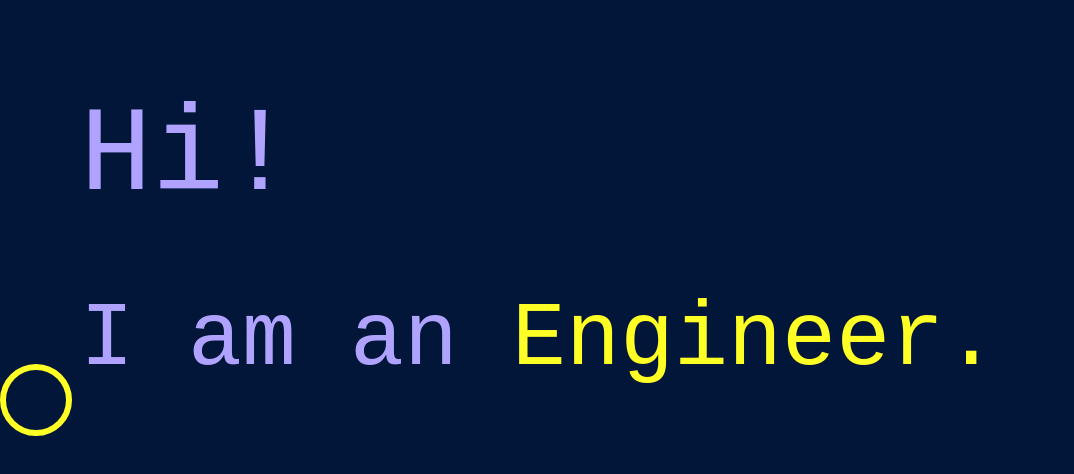
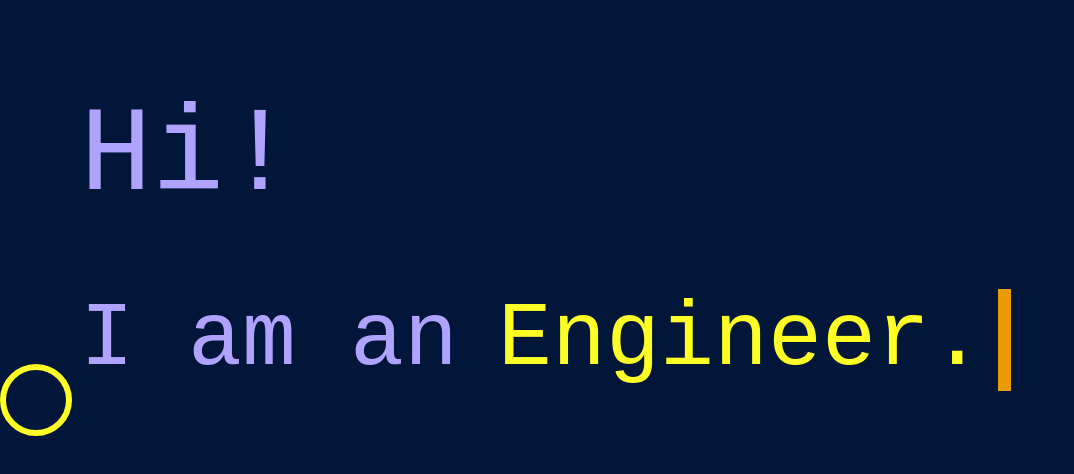
Before and after one commit to henry4666/homepage-prototype, a plain HTML site: page index.html in a window 1280 px wide. Shown: the whole page, without its empty margins (0-1074 px from the left). Drawn offline with Linux system fonts and the light colour scheme.

Commit message:
add animation to hero span

```diff
--- a/index.html
+++ b/index.html
@@ -5,13 +5,14 @@
     <meta http-equiv="X-UA-Compatible" content="IE=edge">
     <meta name="viewport" content="width=device-width, initial-scale=1.0">
     <link rel="stylesheet" href="./style.css">
+    <link rel="script" href="./script.js">
     <title>henri.dev</title>
 </head>
 <body>
     <div class="logo"></div>
     <main>
         <div class="greet">Hi!</div>
-        <div class="hero">I am an <span>Engineer.</span></div>
+        <div class="hero c2">I am an <span class="typed" id="into">Engineer.</span></div>
     </main>
     <div class="circle"></div>
 </body>
--- /dev/null
+++ b/script.js
@@ -0,0 +1 @@
+const into = document.querySelector("#into");
--- a/style.css
+++ b/style.css
@@ -1,4 +1,4 @@
-.color-pallet {
+#color-pallet {
     background-color: #011638;
     color: #B0A3FF;
     color: #2E294E;
@@ -44,3 +44,44 @@ body main {
     border-radius: 50%;
     border: 6px solid #FFFF26;
 }
+
+.c2 {
+    display: flex;
+    align-items: baseline;
+}
+
+.typed {
+    margin-left: 2.5rem;
+    display: inline-block;
+    overflow: hidden;
+    border-right: .15em solid orange;
+    white-space: nowrap;
+    animation:
+      blinking .75s infinite;
+    width: 0;
+}
+
+#into {
+    animation:
+      typing 1.5s steps(18, end) forwards,
+      blinking .75s infinite;
+}
+
+#out {
+    animation:
+      backspace 1.5s steps(18, end) forwards,
+      blinking .75s infinite;
+}
+
+@keyframes typing {
+  from { width: 0 }
+  to { width: 500px }
+}
+@keyframes backspace {
+  from { width: 500px }
+  to { width: 0 }
+}
+@keyframes blinking {
+  from { border-color: transparent }
+  to { border-color: orange; }
+}
```
